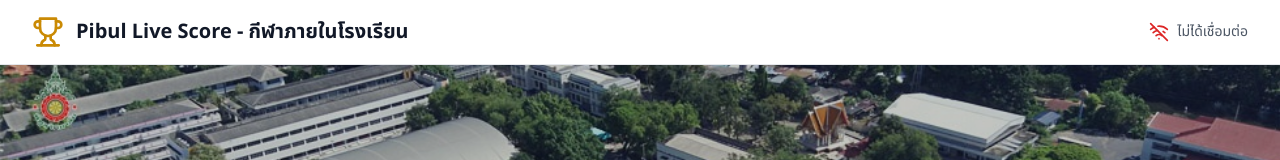
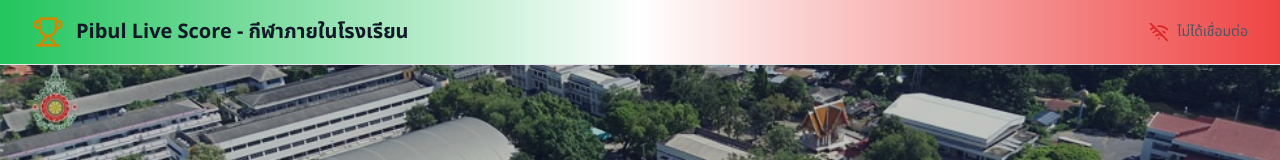
Before and after one commit to mfbank/pibulscoreSport, a React (Vite) app: page / in a window 1280 px wide. Shown: the top 160 px of the page. Built offline with nearby package versions, Linux system fonts and the light colour scheme; no server answers.

Commit message:
update background gradient

```diff
--- a/src/components/Homepage.jsx
+++ b/src/components/Homepage.jsx
@@ -96,7 +96,7 @@ export default function Homepage() {
   return (
     <div className="min-h-screen bg-gradient-to-r from-green-500 via-white to-red-500">
       {/* Header */}
-      <header className="bg-white shadow-sm border-b">
+      <header className="bg-gradient-to-r from-green-500 via-white to-red-500 shadow-sm border-b">
         <div className="max-w-7xl mx-auto px-4 sm:px-6 lg:px-8">
           <div className="flex items-center justify-between h-16">
             <div className="flex items-center gap-3">
```
